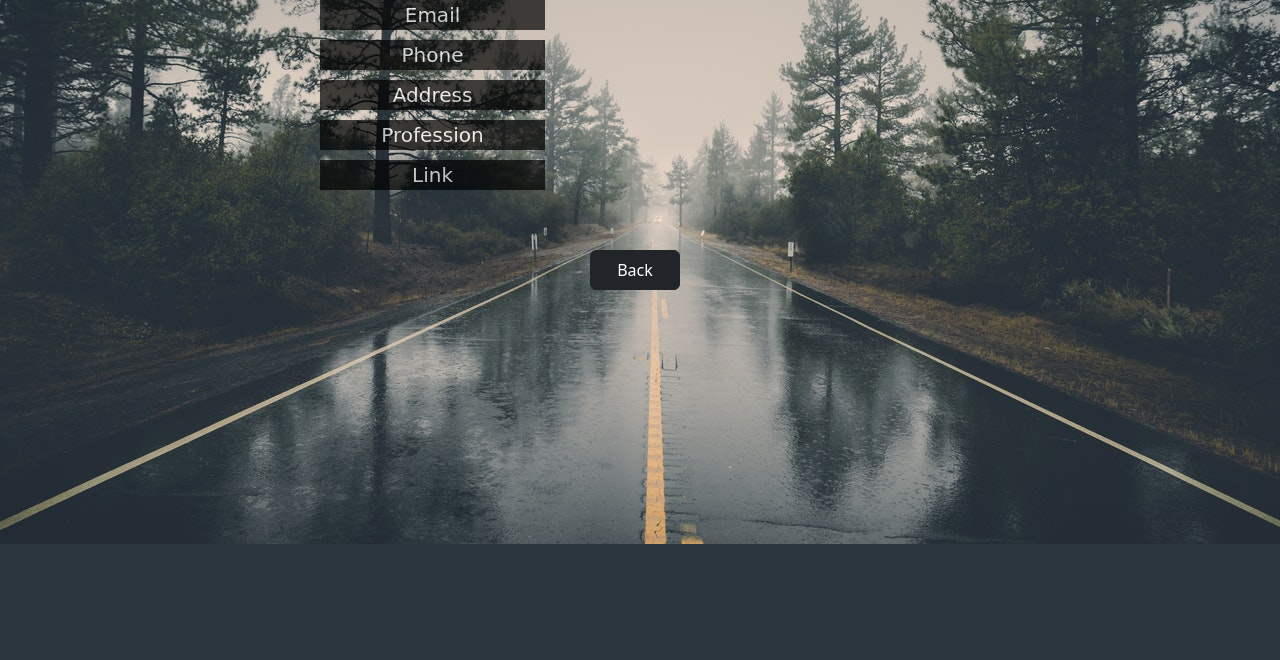
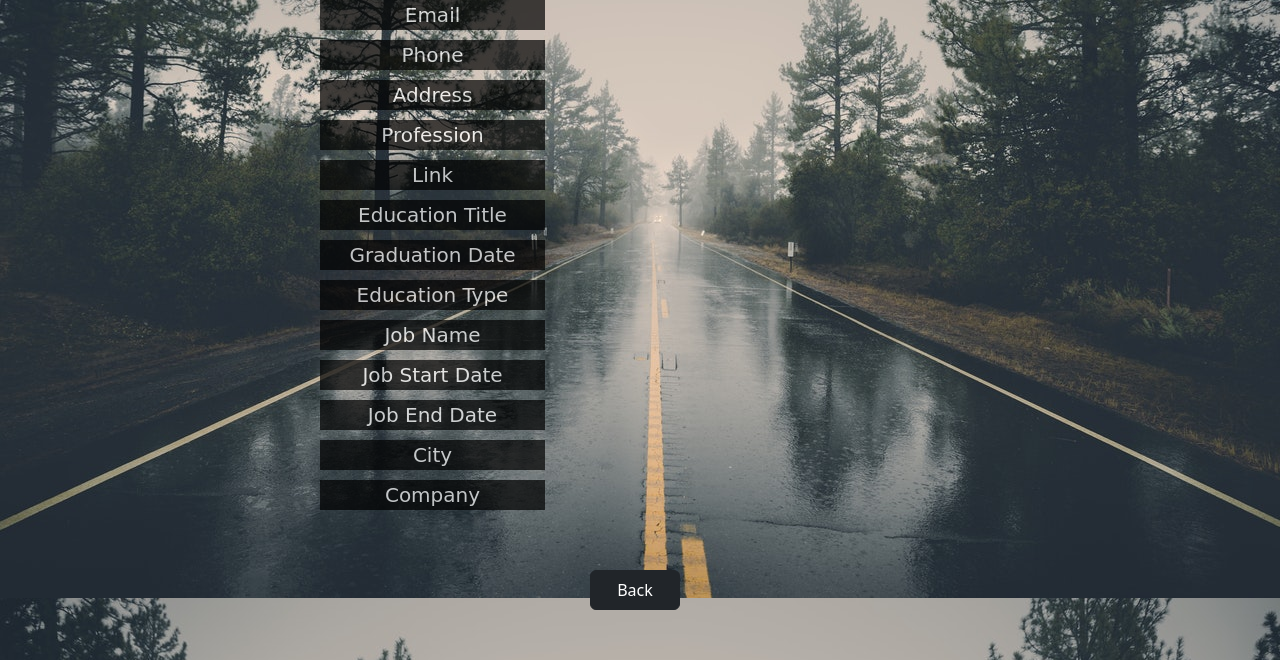
Before and after one commit to Dan-Tataru0/Lucrare-de-laborator-nr.-1, a PHP site: page /view_employe.php in a window 1280 px wide. Shown: the part 256-916 px from the top of the page. Before the commit the page ends 800 px from the top, so only its background shows below. Run offline with PHP 8.4, Linux system fonts and the light colour scheme; data that the repository does not hold is empty; a stand-in replaces the project's code that opens the database connection; some web fonts are replaced.

Commit message:
modified

```diff
--- a/Lab5/index.php
+++ b/Lab5/index.php
@@ -30,9 +30,6 @@
             <th scope="col">Prenume</th>
             <th scope="col">Email</th>
             <th scope="col">Telefon</th>
-            <th scope="col">Adresa</th>
-            <th scope="col">Profesia</th>
-            <th scope="col">Link</th>
             <th scope="col">Action</th>
           </tr>
         </thead>
@@ -47,9 +44,6 @@
             <td>${employe['surname']}</td>
             <td>${employe['email']}</td>
             <td>${employe['phone']}</td>
-            <td>${employe['address']}</td>
-            <td>${employe['profession']}</td>
-            <td>${employe['link']}</td>
             <td>
             <a href=\"view_employe.php?id=${employe['id']}\" target=\"_self\"><i class=\"fa-solid fa-eye fa-2x link-dark cursor-pointer mn\"></i></a>
         </td>
--- a/Lab5/show_employe.css
+++ b/Lab5/show_employe.css
@@ -60,6 +60,7 @@ body {
     height: 40px;
     text-align: center;
     margin-top: 50px;
+    margin-bottom: 50px;
 }
 
 #rec {
--- a/Lab5/view_employe.php
+++ b/Lab5/view_employe.php
@@ -25,7 +25,14 @@ if (isset($_GET['id'])) {
         $address = $object['address'];
         $profession = $object['profession'];
         $link = $object['link'];
-
+        $ed_title = $object['ed_title'];
+        $graduation_date = $object['graduation_date'];
+        $ed_type = $object['ed_type'];
+        $job_name = $object['job_name'];
+        $job_start_date = $object['job_start_date'];
+        $job_end_date = $object['job_end_date'];
+        $city = $object['city_name'];
+        $company = $object['company_name'];
     } else {
      $id = null;
     }
@@ -76,6 +83,55 @@ if (isset($_GET['id'])) {
     <div class="col-3">Link</div>
     <div class="col-4"><a href="<?php echo $link ?>" id="rec"><?php echo $link ?></a></div>
 </div>
+<div class="row">
+    <div class="col-3">Education Title</div>
+    <div class="col-4"><?php echo $ed_title ?></div>
+</div>
+<div class="row">
+    <div class="col-3">Graduation Date</div>
+    <div class="col-4"><?php echo $graduation_date ?></div>
+</div>
+<div class="row">
+    <div class="col-3">Education Type</div>
+    <div class="col-4"><?php echo $ed_type ?></div>
+</div>
+<div class="row">
+    <div class="col-3">Job Name</div>
+    <div class="col-4"><?php echo $job_name ?></div>
+</div>
+<div class="row">
+    <div class="col-3">Job Start Date</div>
+    <div class="col-4"><?php echo $job_start_date ?></div>
+</div>
+
+<?php
+
+    if($job_end_date == "2014-02-09") {
+        echo "
+        <div class=\"row\">
+        <div class=\"col-3\">Job End Date</div>
+        <div class=\"col-4\">In prezent</div>
+        </div>
+        ";
+    } else {
+        echo "
+        <div class=\"row\">
+        <div class=\"col-3\">Job End Date</div>
+        <div class=\"col-4\">$job_end_date</div>
+        </div>
+        ";
+    }
+
+?>
+
+<div class="row">
+    <div class="col-3">City</div>
+    <div class="col-4"><?php echo $city ?></div>
+</div>
+<div class="row">
+    <div class="col-3">Company</div>
+    <div class="col-4"><?php echo $company ?></div>
+</div>
 </div>
 <div id="redir"><a href="index.php" id="link"><button type="button" class="btn btn-dark">Back</button></div></a>
 </div>
```
Also changed, not shown: Lab5/send_data.php (+10 -2 lines).
